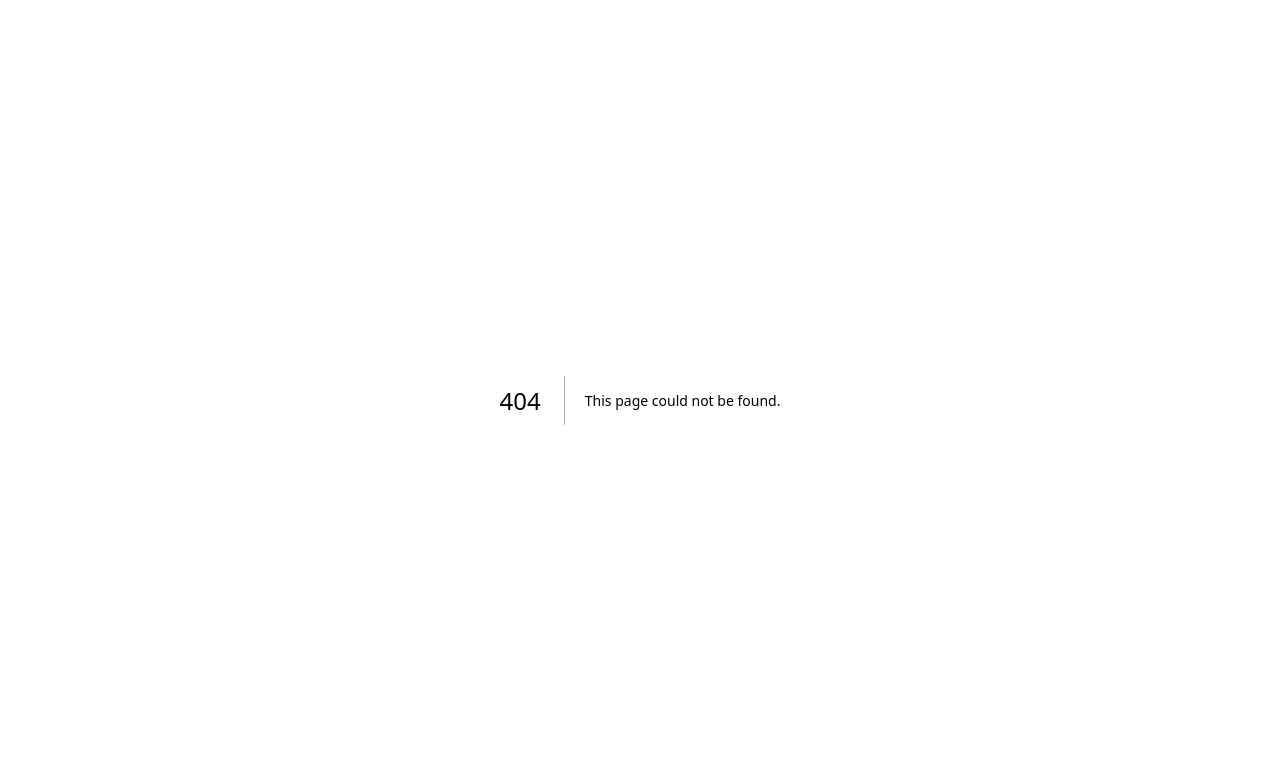
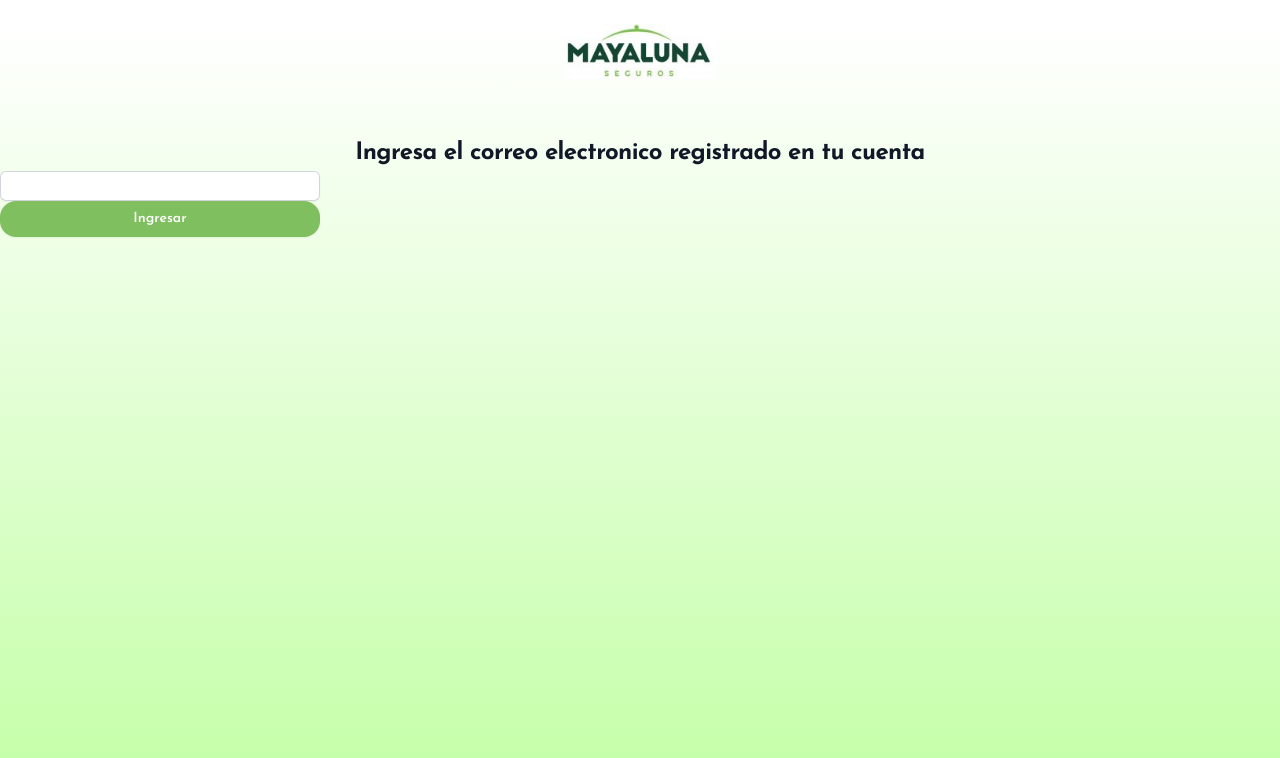
Before and after one commit to wildchamo/nextjs, a Next.js app: page /forgotpass in a window 1280 px wide. Before the commit this address had no page. Shown: the top 758 px of the page. Built offline with nearby package versions, Linux system fonts and the light colour scheme.

Commit message:
create components to use on state machine

```diff
--- /dev/null
+++ b/src/app/components/forgotPassword/FormForgotPassword.js
@@ -0,0 +1,10 @@
+"use client";
+import IdSend from "./IdSend/IdSend";
+
+export const ForgotPasswordForm = () => {
+  return (
+    <section>
+      <IdSend />
+    </section>
+  );
+};
--- /dev/null
+++ b/src/app/components/forgotPassword/IdSend/IdSend.js
@@ -0,0 +1,19 @@
+import { useId } from "react";
+function IdSend() {
+  const emailCode = useId();
+
+  return (
+    <div className="">
+      <h3 className="text-center text-2xl font-bold leading-9 tracking-tight text-gray-900">
+        Ingresa el correo electronico registrado en tu cuenta{" "}
+      </h3>
+      <input
+        type="email"
+        className="block w-80 rounded-md border-0 pt-1.5 px-2 text-gray-900 shadow-sm ring-1 ring-inset ring-gray-300 placeholder:text-gray-400 focus:ring-2 focus:ring-inset focus:ring-indigo-600 sm:text-sm sm:leading-6"
+      />
+      <button type="submit" className="flex w-80 justify-center rounded-2xl bg-secondary px-3 py-1.5 text-sm font-semibold leading-6 text-white shadow-sm focus-visible:outline focus-visible:outline-2 focus-visible:outline-offset-2">Ingresar</button>
+    </div>
+  );
+}
+
+export default IdSend;
--- /dev/null
+++ b/src/app/components/forgotPassword/IdVerification/IdVerificaction.js
@@ -0,0 +1,16 @@
+function IdSend() {
+  return (
+    <div>
+      <h3 className="text-center text-2xl font-bold leading-9 tracking-tight text-gray-900">
+        Ingresa el código enviado a su correo{" "}
+      </h3>
+      <input
+        type="text"
+        className="block w-80 rounded-md border-0 pt-1.5 px-2 text-gray-900 shadow-sm ring-1 ring-inset ring-gray-300 placeholder:text-gray-400 focus:ring-2 focus:ring-inset focus:ring-indigo-600 sm:text-sm sm:leading-6"
+      />
+      <button type="submit">Ingresar</button>
+    </div>
+  );
+}
+
+export default IdSend;
--- /dev/null
+++ b/src/app/components/forgotPassword/changePassword/IdVerificaction.js
@@ -0,0 +1,20 @@
+function IdSend() {
+  return (
+    <div>
+      <h3 className="text-center text-2xl font-bold leading-9 tracking-tight text-gray-900">
+        Ingresa su nueva contraseña y verifiquela
+      </h3>
+      <input type="text" />
+      verificar contraseña
+      <input type="text"className="text-center text-2xl font-bold leading-9 tracking-tight text-gray-900" />
+      <button
+        type="submit"
+        className="block w-80 rounded-md border-0 pt-1.5 px-2 text-gray-900 shadow-sm ring-1 ring-inset ring-gray-300 placeholder:text-gray-400 focus:ring-2 focus:ring-inset focus:ring-indigo-600 sm:text-sm sm:leading-6"
+      >
+        Ingresar
+      </button>
+    </div>
+  );
+}
+
+export default IdSend;
--- /dev/null
+++ b/src/app/components/forgotPassword/index.js
@@ -0,0 +1 @@
+export {ForgotPasswordForm} from './FormForgotPassword'
--- a/src/app/components/login/LoginBar.js
+++ b/src/app/components/login/LoginBar.js
@@ -128,9 +128,9 @@ export default function LoginBar() {
             {error && <span className=" text-sm text-red-500"> {error}</span>}
             <br />
             ¿Olvidaste tu contraseña?{" "}
-            <a href="#" className="font-semibold leading-6 text-secondary">
+            <Link href="/forgotpass" className="font-semibold leading-6 text-secondary">
               Reestablecela aquí
-            </a>
+            </Link>
           </p>
         </form>
       </div>
--- a/src/app/components/reportar/FormMandarEmail.js
+++ b/src/app/components/reportar/FormMandarEmail.js
@@ -6,7 +6,7 @@ import useUserStore from "../../stores/userStore";
 import Modal from "../shared/Modal";
 import ImageUploader from "./ImageUploader";
 import { reportDateFormat } from "../../utils/todayDay";
-import { imageTitleConstants } from "../../constants";
+import { imageTitleConstants } from "./constants";
 
 import { jsPDF } from "jspdf";
 import "jspdf-autotable";
--- /dev/null
+++ b/src/app/forgotpass/page.js
@@ -0,0 +1,19 @@
+import { ForgotPasswordForm } from "../components/forgotPassword";
+import Image from "next/image";
+import logo from "../../../public/logomayaluna.jpg";
+
+export default function ForgotPasswordPage() {
+  return (
+    <section className="w-screen h-screen bg-gradient-to-t from-gradientGreen to-white">
+      <Image
+        className="mx-auto mb-14 mt-6"
+        src={logo}
+        width={150}
+        height={150}
+        alt="logoMayaluna"
+      />
+
+      <ForgotPasswordForm />
+    </section>
+  );
+}
```
Also changed, not shown: src/app/components/reportar/constants.js (renamed from src/app/constants.js).
